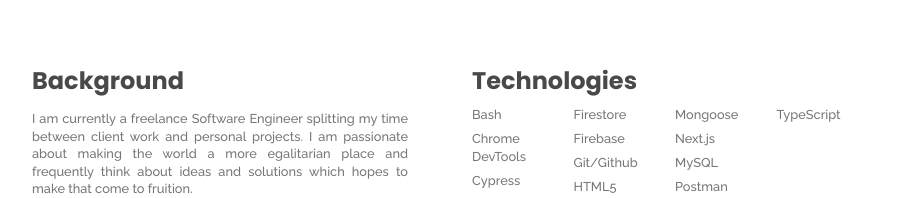
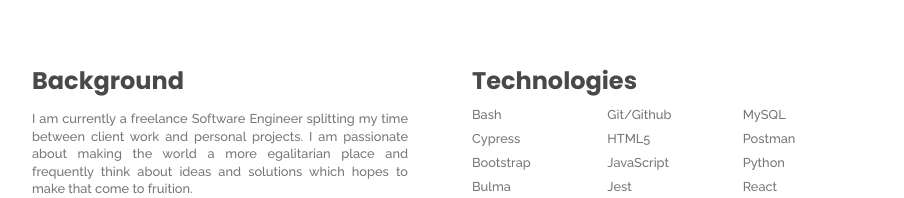
Before and after one commit to mithintv/dev-portfolio, a React (Create React App) app: page / in a window 1280 px wide. Shown: the part 1080-1278 px from the top of the page, without its empty margins (192-1096 px from the left). Built offline with nearby package versions, Linux system fonts and the light colour scheme.

Commit message:
remove chrome dev tools

```diff
--- a/src/components/About.js
+++ b/src/components/About.js
@@ -49,7 +49,6 @@
             <h3>Technologies</h3>
             <div className={classes.tech}>
               <p>Bash</p>
-              <p>Chrome DevTools</p>
               <p>Cypress</p>
               <p>Bootstrap</p>
               <p>Bulma</p>
```
